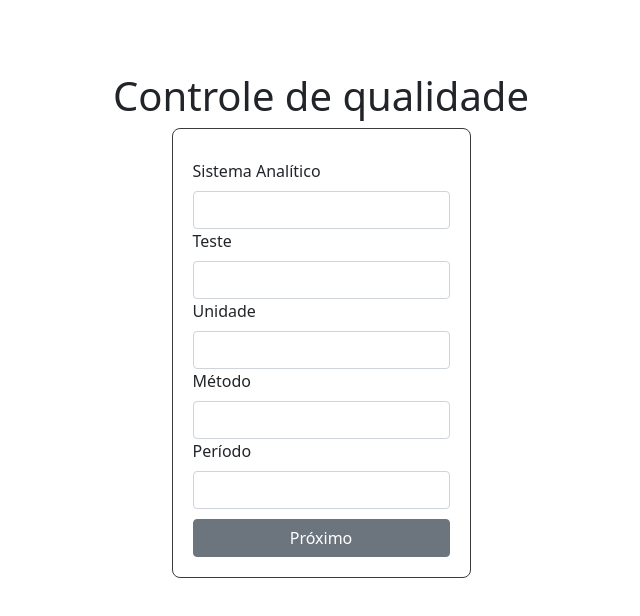
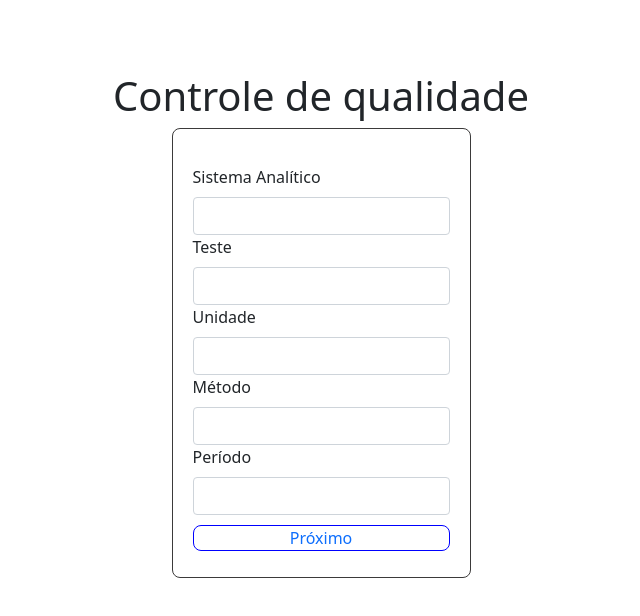
Before and after one commit to adrianomonteiroweb/westgard-system, a React (Create React App) app: page / in a window 1280 px wide. Shown: the top 616 px of the page, without its empty margins (319-959 px from the left). Built offline with nearby package versions, Linux system fonts and the light colour scheme.

Commit message:
fix: link button for next page

```diff
--- a/src/pages/AnaliticSystemPage/AnaliticSystemPage.js
+++ b/src/pages/AnaliticSystemPage/AnaliticSystemPage.js
@@ -1,5 +1,5 @@
 import Form from 'react-bootstrap/Form';
-import Button from 'react-bootstrap/Button';
+import { Link } from 'react-router-dom';
 
 import 'bootstrap/dist/css/bootstrap.min.css';
 import './analiticSystemPage.css'
@@ -17,7 +17,7 @@
         <Form.Control type='text' id='method' />
         <Form.Label htmlFor='period'>Período</Form.Label>
         <Form.Control type='text' id='period' />
-        <Button variant="secondary" id='next-button'>Próximo</Button>{' '}
+        <Link to='/next' id='next-button'>Próximo</Link>
       </div>
     );
   }
--- a/src/pages/AnaliticSystemPage/analiticSystemPage.css
+++ b/src/pages/AnaliticSystemPage/analiticSystemPage.css
@@ -9,6 +9,11 @@
 }
 
 .analiticSystem-div #next-button {
+    border: 1px solid blue;
+    border-radius: 8px;
+    background-color: transparent;
+    text-align: center;
+    text-decoration: none;
     position: relative;
     top: 10px;
 }
```
